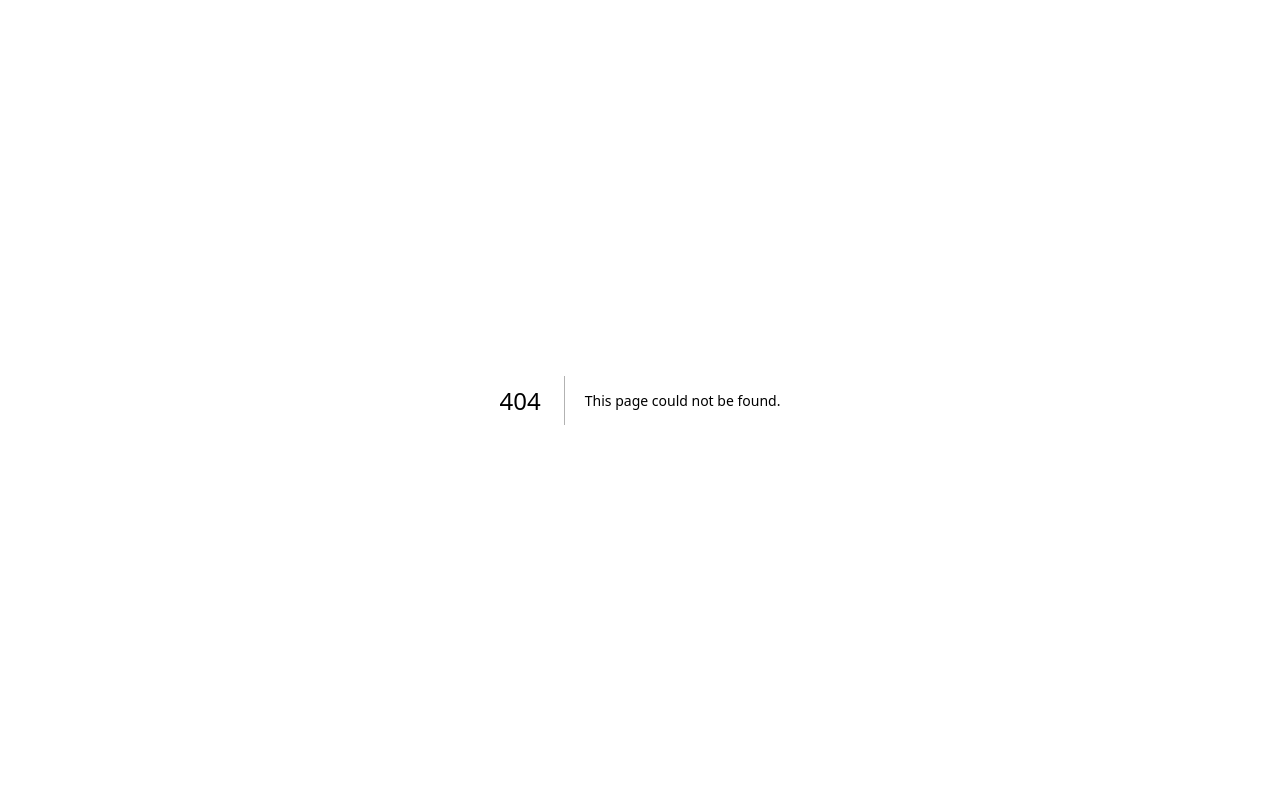
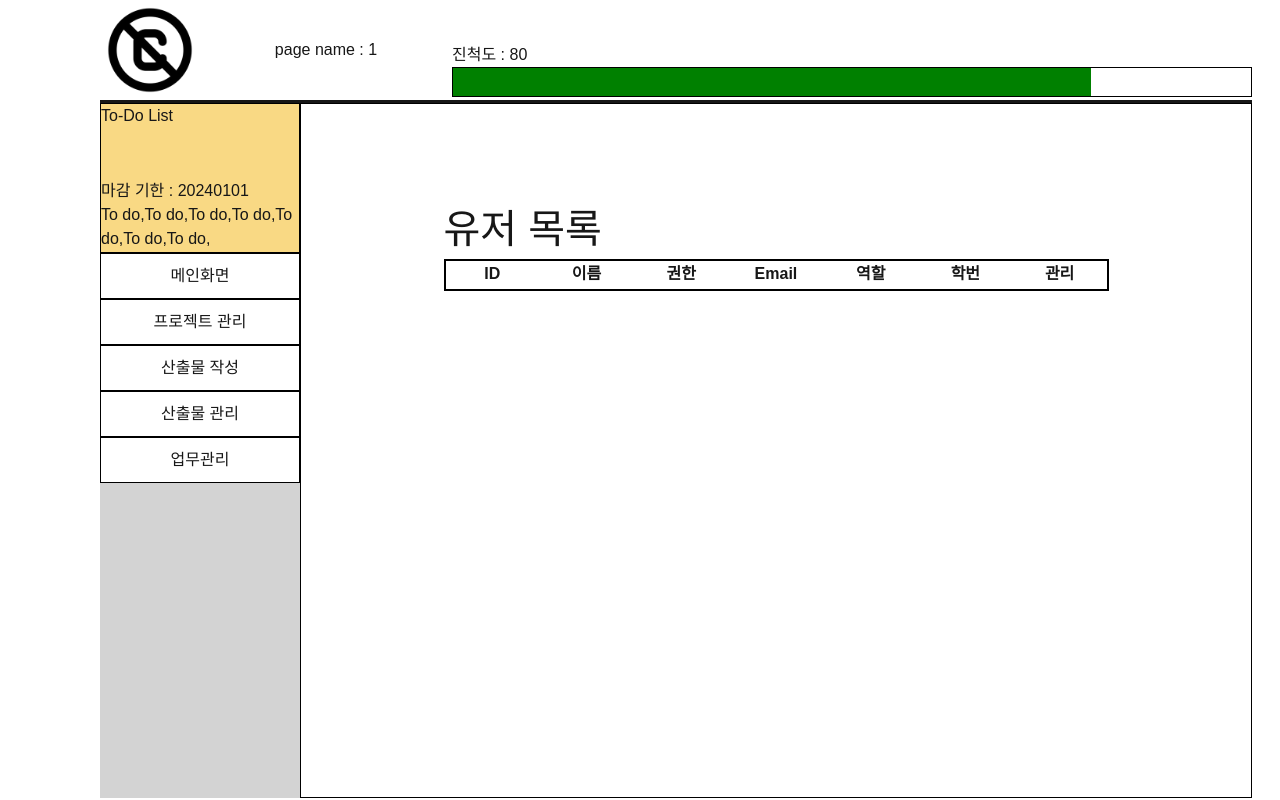
Before and after one commit to M-11R/Frontend, a Next.js app: page /project-main/1/project-management/user in a window 1280 px wide. Before the commit this address had no page. Built offline with nearby package versions, Linux system fonts and the light colour scheme.

Commit message:
add dynamic route

```diff
--- /dev/null
+++ b/app/components/DataTable.tsx
@@ -0,0 +1,25 @@
+import headers from '../../app/json/user.json'
+
+const DataTable = () => (
+
+    <table style={{border: '2px solid #000000', width: '100%'}}>
+        <thead>
+            <tr>
+                {headers.Header.map((Item) =>
+                <th key={Item.text} style={{width: '14%'}}>
+                    {Item.text}
+                </th>)}
+            </tr>
+        </thead>
+        <tbody>
+            <tr>
+                {headers.user.map((Item) =>
+                <td key={Item.hak}>
+
+                </td>)}
+            </tr>
+        </tbody>
+    </table>
+);
+
+export default DataTable;
--- a/app/components/MainHeader.tsx
+++ b/app/components/MainHeader.tsx
@@ -10,9 +10,10 @@ const jinchek = (a: number) =>{
       </div>);
 };
 
-const MainHeader = () =>(
+const MainHeader = ({name}: {name:  string}) =>(
     <div style={{ margin: '0px 100px 0', display: 'flex', justifyContent: 'space-between', alignItems: 'center', width: '90%', borderBottom: 'solid' }}>
             <Image src={ico} alt="Left Image" style={{ width: '100px', height: '100px', bottom: '0' }} />
+            <div>page name : {name}</div>
             <div style={{position: 'relative', right: '0px', top: '20px'}}>
               {jinchek(80)}
             </div>
--- a/app/components/MainSide.tsx
+++ b/app/components/MainSide.tsx
@@ -1,16 +1,21 @@
 'use client';
 
-import { useState } from 'react';
+import { useState, useEffect } from 'react';
 import { useRouter } from 'next/navigation'
 import todojson from '../json/test.json'
-import rout from '../json/router.json'
-
+//{name}: {name: string}
 const MainSide = () => {
     const [visibleIndex, setVisibleIndex] = useState<number | null>(null);
     const [selectedButton, setSelectedButton] = useState<{ index: number; subIndex: number | null } | null>(null);
+    const router = useRouter();
 
 
-    const router = useRouter();
+    // useEffect(() => {
+    //     const checkPage = todojson.pjlist.some((pjlist) => pjlist.Pname === name);
+    //     if (!checkPage){
+    //         router.push('/');
+    //     }
+    // });
 
     const subMenu = [['메인화면', null, null],
                       ['WBS 관리', '유저 관리', null],
@@ -19,12 +24,12 @@ const MainSide = () => {
                       ['업무 관리', null, null]];
 
     const mainMenu = ['메인화면', '프로젝트 관리', '산출물 작성', '산출물 관리', '업무관리'];
-
-    const routMenu = [['/project-main/main', '/', '/'],
-                        ['/', '/project-main/project-management/user', '/'],
-                        ['/', '/', '/'],
-                        ['/', '/', '/'],
-                        ['/', '/', '/']];
+    const routDefault = `/project-main/asd/main`
+    const routMenu = [[`/project-main/asd/main`, '/', '/'],
+                        [routDefault, `/project-main/asd/project-management/user`, '/'],
+                        [routDefault, routDefault, routDefault],
+                        [routDefault, '/', '/'],
+                        [routDefault, '/', '/']];
 
     const handleToggle = (index: number) => {
         setVisibleIndex(visibleIndex === index ? null : index);
@@ -33,7 +38,6 @@ const MainSide = () => {
 
     const gotoMenu = (index: number, subIndex: number) => {
         router.push(routMenu[index][subIndex]);
-
     };
 
 
--- a/app/create-project/page.tsx
+++ b/app/create-project/page.tsx
@@ -4,6 +4,7 @@ import Link from 'next/link';
 import { useRouter } from 'next/navigation';
 import ProjectCreationForm from './projectCreationForm';
 
+// Project 인터페이스 정의
 interface Project {
   id: number;
   name: string;
@@ -12,6 +13,7 @@ interface Project {
   endDate: string;
 }
 
+// ProjectList 컴포넌트 정의
 const ProjectList: React.FC<{ projects: Project[] }> = ({ projects }) => {
   const router = useRouter();
 
@@ -40,12 +42,13 @@ const ProjectList: React.FC<{ projects: Project[] }> = ({ projects }) => {
   );
 };
 
+// ClientPage 컴포넌트 정의
 const ClientPage: React.FC = () => {
   const [projects, setProjects] = useState<Project[]>([]);
-  const [isMounted, setIsMounted] = useState(false); // 클라이언트 마운트 상태 체크
+  const [isMounted, setIsMounted] = useState(false);
+  const router = useRouter();
 
   useEffect(() => {
-    // 클라이언트에서만 실행
     setIsMounted(true);
     const savedProjects = localStorage.getItem('projects');
     if (savedProjects) {
@@ -64,9 +67,11 @@ const ClientPage: React.FC = () => {
     const updatedProjects = [...projects, newProject];
     setProjects(updatedProjects);
     localStorage.setItem('projects', JSON.stringify(updatedProjects));
+
+    // 프로젝트 생성 후 특정 경로로 이동
+    router.push('/project-main/main');
   };
 
-  // 클라이언트가 마운트되기 전에는 아무것도 렌더링하지 않음
   if (!isMounted) return null;
 
   return (
--- a/app/json/test.json
+++ b/app/json/test.json
@@ -56,5 +56,32 @@
             "Tdate" : "20240103",
             "Tstring" : "To do 3"
         }
+    ],
+
+    "pjlist" : [
+        {
+            "Pid" : "001",
+            "Pname" : "asd"
+        },
+        {
+            "Pid" : "002",
+            "Pname" : "qwe"
+        },
+        {
+            "Pid" : "003",
+            "Pname" : "zxc"
+        },
+        {
+            "Pid" : "004",
+            "Pname" : "test"
+        },
+        {
+            "Pid" : "005",
+            "Pname" : "123"
+        },
+        {
+            "Pid" : "006",
+            "Pname" : "z"
+        }
     ]
 }
--- /dev/null
+++ b/app/json/user.json
@@ -0,0 +1,50 @@
+{
+    "Header" : [
+        {
+            "text" : "ID",
+            "type" : "String"
+        },
+        {
+            "text" : "이름",
+            "type" : "String"
+        },
+        {
+            "text" : "권한",
+            "type" : "String"
+        },
+        {
+            "text" : "Email",
+            "type" : "String"
+        },
+        {
+            "text" : "역할",
+            "type" : "String"
+        },
+        {
+            "text" : "학번",
+            "type" : "String"
+        },
+        {
+            "text" : "관리",
+            "type" : "Button"
+        }
+    ],
+    "user" : [
+        {
+            "ID" : "AID",
+            "name" : "AName",
+            "permision" : "Admin",
+            "email" : "A@a.com",
+            "role" : "A",
+            "hak" : 1
+        },
+        {
+            "ID" : "BID",
+            "name" : "BName",
+            "permision" : "Bdmin",
+            "email" : "B@a.com",
+            "role" : "B",
+            "hak" : 2
+        }
+    ]
+}
--- a/app/project-main/main/page.tsx
+++ b/app/project-main/[id]/main/page.tsx
@@ -1,21 +1,21 @@
-import MainHeader from "../../components/MainHeader"
-import MainSide from "../../components/MainSide"
-import json from '../../json/test.json'
+import MainHeader from "../../../components/MainHeader"
+import MainSide from "../../../components/MainSide"
+import json from '../../../json/test.json'
 
-export default function Main(){
+export default function Main(props: any){
     return (
         <div>
             {/*메인 헤더*/}
-            <MainHeader />
+            <MainHeader name = {props.params.id}/>
 
             {/*body*/}
             <div style={{display: 'flex'}}>
 
-                {/*왼쪽 사이드*/}
+                {/*왼쪽 사이드 name = {props.params.id}*/}
                 <MainSide />
 
                 {/*메인 페이지*/}
-                <div style={{height: 'calc(100vh - 105px)', width: '(90% - 300px)', border: '1px solid #000000', display: 'flex', flexDirection: 'column', margin: '0 100px 0', marginLeft: '0'}}>
+                <div style={{height: 'calc(100vh - 105px)', width: 'calc(90% - 200px)', border: '1px solid #000000', display: 'flex', flexDirection: 'column', margin: '0', float: 'left'}}>
 
                     {/*페이지 위 : 진척도*/}
                     <div style={{height: '40%', width: '90%', border: '2px solid #000000', borderRadius: '20px', margin: '50px auto'}}>
--- /dev/null
+++ b/app/project-main/[id]/project-management/user/page.tsx
@@ -0,0 +1,27 @@
+import MainHeader from "../../../../components/MainHeader"
+import MainSide from "../../../../components/MainSide"
+import DataTable from "@/app/components/DataTable";
+
+export default function userManagement(props: any){
+    return (
+        <div>
+            {/*메인 헤더*/}
+            <MainHeader name = {props.params.id}/>
+
+            {/*body*/}
+            <div style={{display: 'flex'}}>
+
+                {/*왼쪽 사이드 name = {props.params.id}*/}
+                <MainSide />
+
+                {/*메인 페이지*/}
+                <div style={{height: 'calc(100vh - 105px)', width: 'calc(90% - 200px)', border: '1px solid #000000', display: 'flex', flexDirection: 'column', margin: '0', float: 'left'}}>
+                    <div style={{margin: '10% auto', height: '100%', width: '70%'}}>
+                        <span style={{fontSize: '40px'}}>유저 목록</span>
+                        <DataTable />
+                    </div>
+                </div>
+            </div>
+        </div>
+    );
+}
--- a/app/project-main/project-management/user/page.tsx
+++ /dev/null
@@ -1,24 +0,0 @@
-import MainHeader from "../../../components/MainHeader"
-import MainSide from "../../../components/MainSide"
-
-
-export default function userManagement(){
-    return (
-        <div>
-            {/*메인 헤더*/}
-            <MainHeader />
-
-            {/*body*/}
-            <div style={{display: 'flex'}}>
-
-                {/*왼쪽 사이드*/}
-                <MainSide />
-
-                {/*메인 페이지*/}
-                <div style={{height: 'calc(100vh - 105px)', width: '(90% - 300px)', border: '1px solid #000000', display: 'flex', flexDirection: 'column', margin: '0 100px 0', marginLeft: '0'}}>
-
-                </div>
-            </div>
-        </div>
-    );
-}
```
